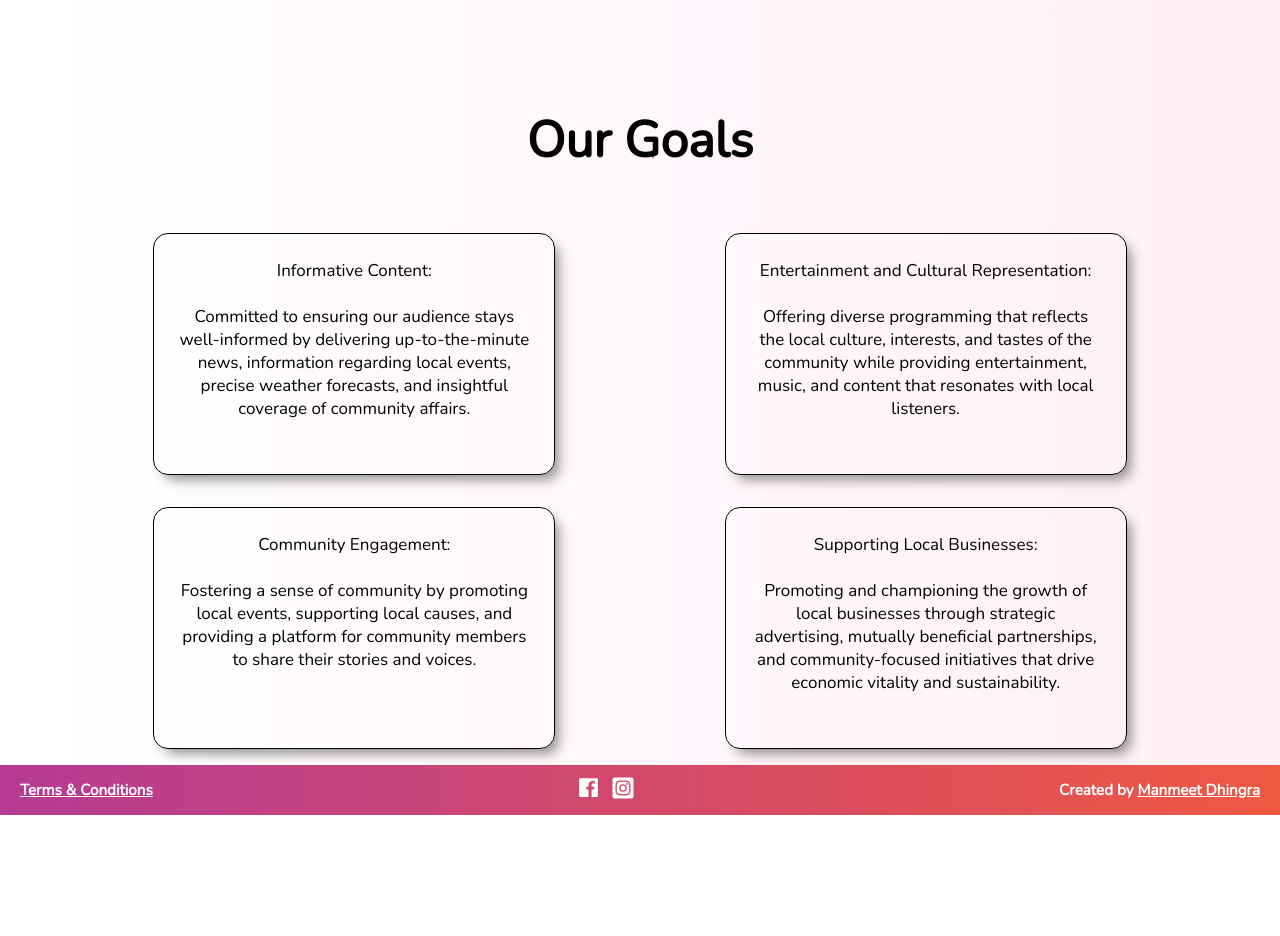
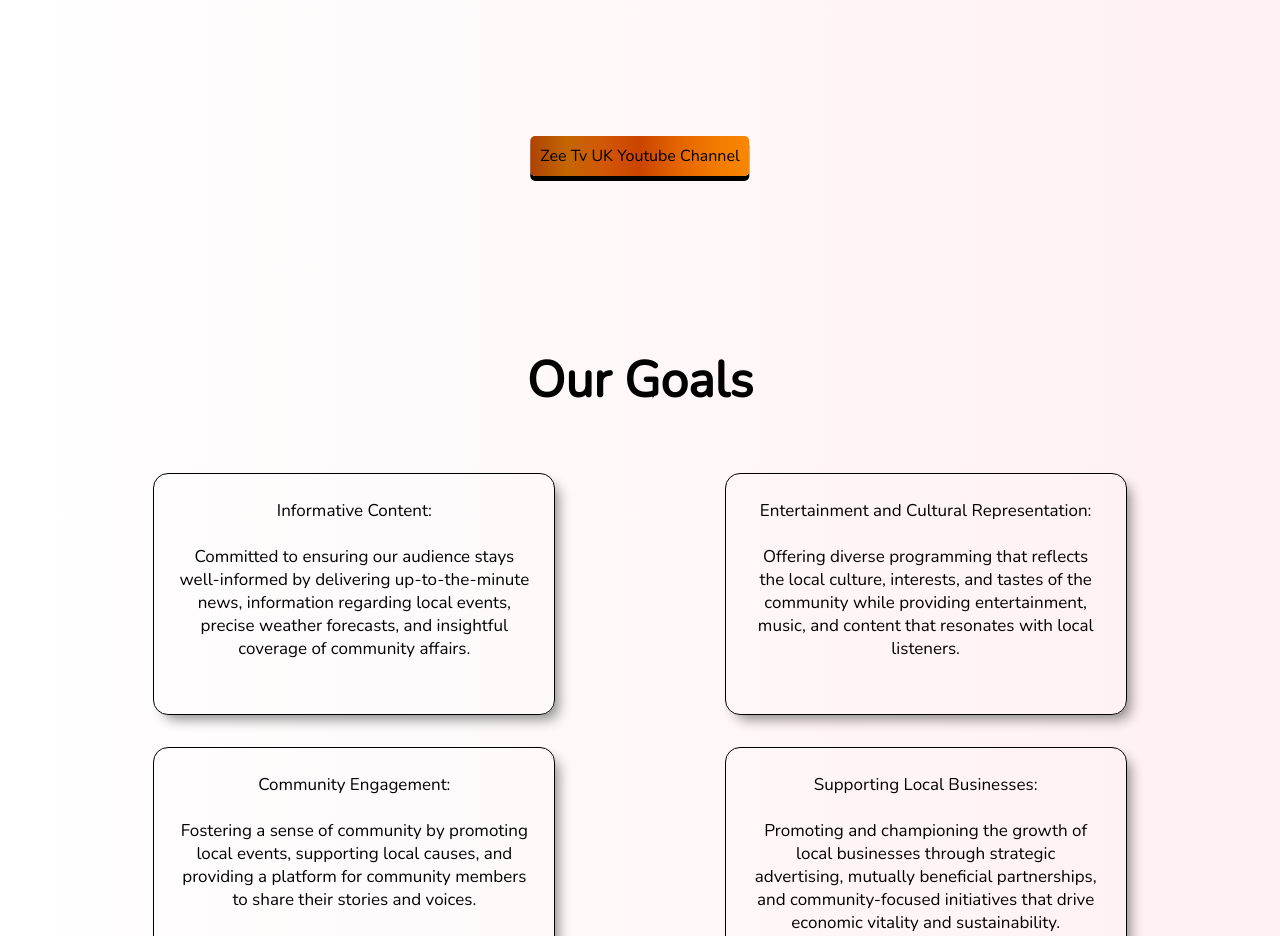
Before and after one commit to manmeetdhingra/gulshan-radio, a React (Vite) app: page / in a window 1280 px wide. Shown: the part 1260-2196 px from the top of the page. Before the commit the page ends 2075 px from the top, so only its background shows below. Built offline with nearby package versions, Linux system fonts and the light colour scheme.

Commit message:
zeeButton

```diff
--- a/src/Pages/Homepage/Homepage.css
+++ b/src/Pages/Homepage/Homepage.css
@@ -21,6 +21,34 @@
     flex-direction: column;
     justify-content: space-between;
 }
+
+.zee-button {
+    position: relative;
+    margin-top: 200px;
+  top: 50%;
+  left: 50%;
+  transform: translate(-50%, -50%);
+  padding: 10px 20px;
+  font-family: 'Nunito', sans-serif;
+  width: max-content;
+  height: 40px;
+      color: black;
+      padding: 5px 10px;
+      font-size: medium;
+      cursor: pointer;
+      transition: all 0.3s ease;
+      position: relative;
+      display: inline-block;
+      outline: none;
+      border-radius: 5px;
+      border: none;
+      background: linear-gradient(to right, #AE4204, #C46602, #D25707,#CB4400,#E36300, #F17901,#FA8803);;
+      box-shadow: 0 5px black;
+}
+
+  .zee-button:hover {
+      box-shadow: 0 3px black;
+  }
 
 .Lottie {
     width: 250px;
--- a/src/Pages/Homepage/Homepage.jsx
+++ b/src/Pages/Homepage/Homepage.jsx
@@ -93,7 +93,7 @@ const [text] = useTypewriter({
 
 });
 
-const handleImageClick = () => {
+const handleClick = () => {
   const url = 'https://www.youtube.com/@zeetvuk';
   window.open(url, "_blank")
 };
@@ -103,7 +103,8 @@ const handleImageClick = () => {
     <div >
     <div className='home-container' >
       <div className='reactIMG-container'>
-      <ReactImageGallery onClick={handleImageClick()} items={images} showBullets={true} showThumbnails={true} showPlayButton={false} showFullscreenButton={false} />
+      <ReactImageGallery items={images} showBullets={true} showThumbnails={true} showPlayButton={false} showFullscreenButton={false} />
+
       </div>
       <div className='main-container'>
       <h1>Gulshan Radio
@@ -117,6 +118,7 @@ const handleImageClick = () => {
 
 
     </div>
+    <button className='zee-button' onClick={handleClick()}>Zee Tv UK Youtube Channel</button>
     <div className='goals-container'>
       <h2>Our Goals</h2>
       <div className='card-container' style={{display: "flex", justifyContent: "space-evenly", flexWrap: "wrap"}}>
```
